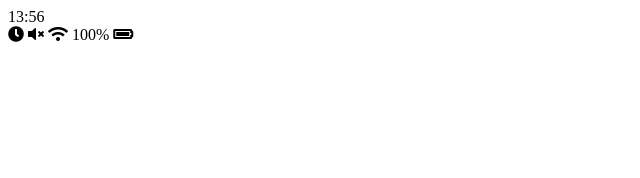
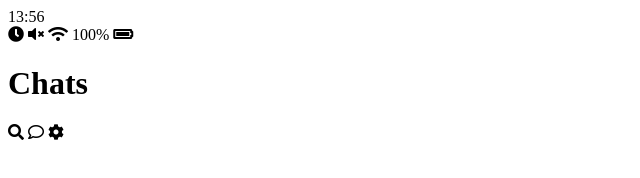
Before and after one commit to njikim/kakao-clone, a plain HTML site: page index.html in a window 1280 px wide. Shown: the whole page, without its empty margins (0-640 px from the left). Drawn offline with Linux system fonts and the light colour scheme.

Commit message:
screen title

```diff
--- a/index.html
+++ b/index.html
@@ -13,11 +13,28 @@
             <span class="status-bar__clock">13:56</span>
         </div>
         <div class="status-bar__column"></div>
-        <i class="fas fa-clock"></i>
-        <i class="fas fa-volume-mute"></i>
-        <i class="fas fa-wifi"></i>
-        <span class="status-bar__battery-level">100%</span>
-        <i class="fas fa-battery-full"></i>
+            <i class="fas fa-clock"></i>
+            <i class="fas fa-volume-mute"></i>
+            <i class="fas fa-wifi"></i>
+            <span class="status-bar__battery-level">100%</span>
+            <i class="fas fa-battery-full"></i>
+        </div>
     </div>
+    <header class="header">
+        <div class="header__header-column">
+            <h1 class="header__title">Chats</h1>
+        </div>
+        <div class="header__header-column">
+           <span class="header__icon">
+               <i class="fas fa-search"></i>
+           </span>
+           <span class="header__icon">
+               <i class="far fa-comment"></i>
+           </span>
+           <span class="header__icon">
+               <i class="fas fa-cog"></i>
+           </span>
+        </div>
+    </header>
 </body>
 </html>
```
